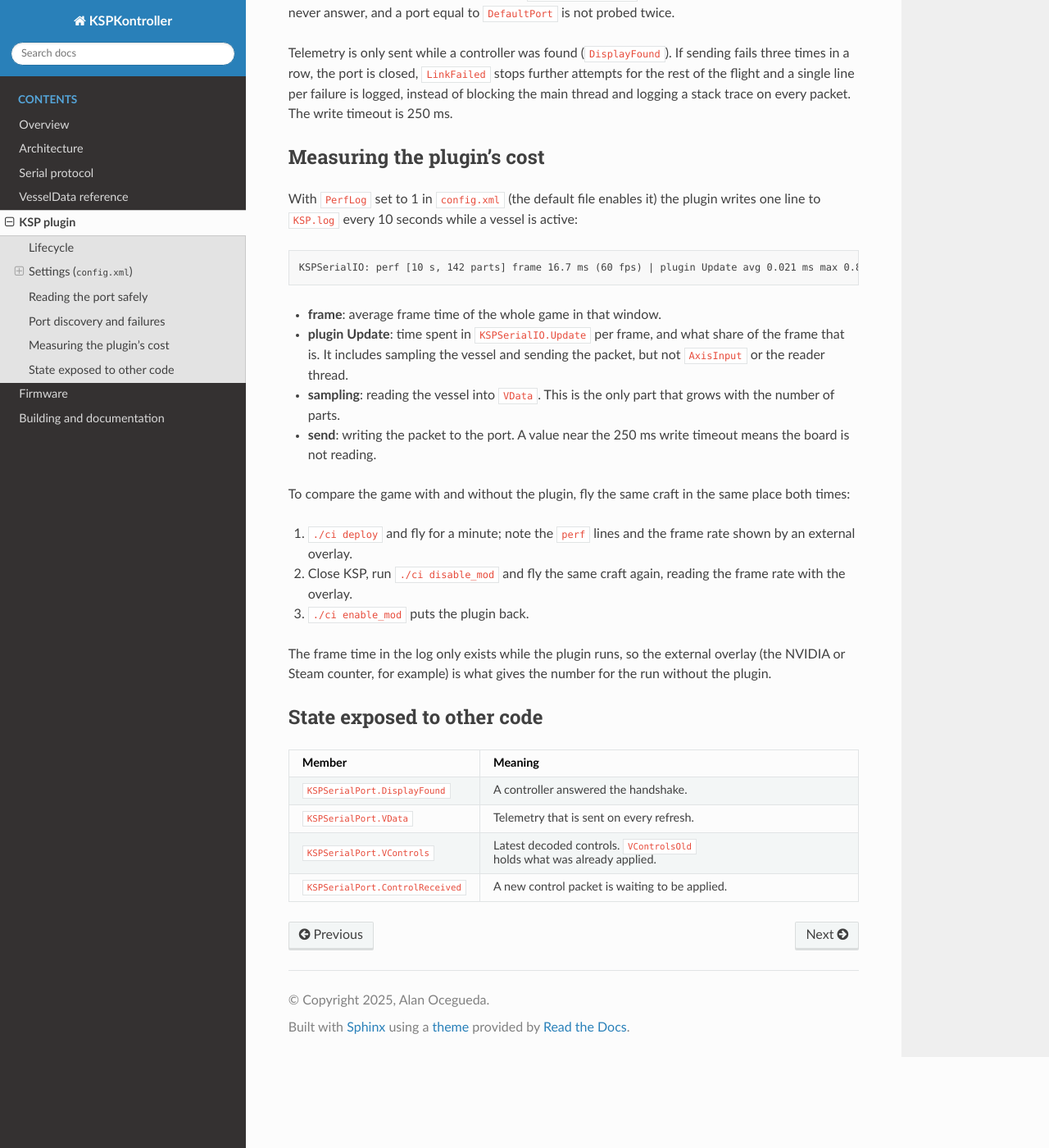
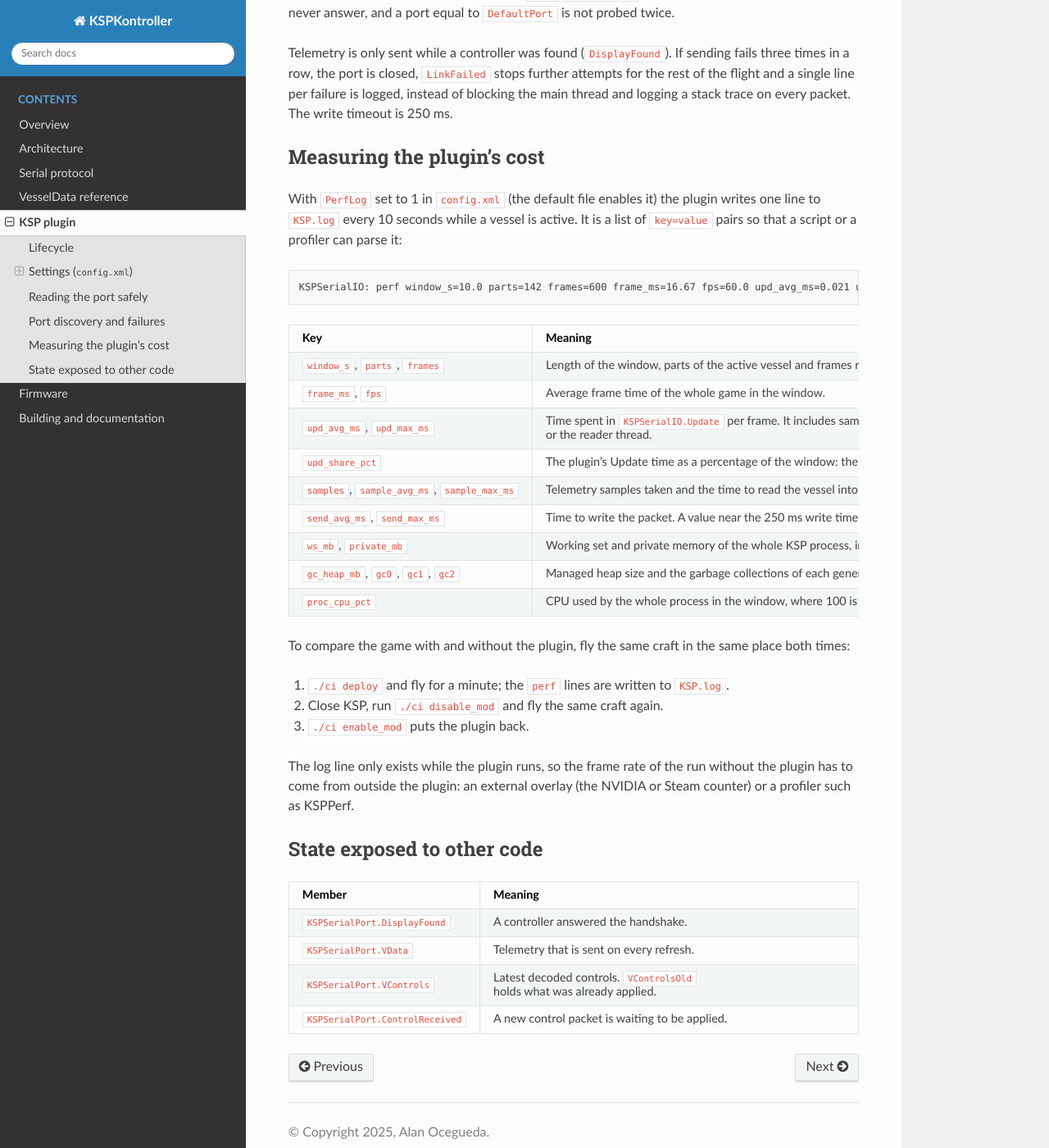
Before and after one commit to AlaNLrdE/KSPKontroller, a Sphinx documentation site: the page built from docs/plugin.rst, in a window 1280 px wide and 1400 px high, scrolled down 1515 px. Shown: the whole window at 82% size. Built offline with Sphinx 7.4.7 and the Read the Docs theme 3.1.0, drawn with Linux system fonts in a browser that asks for light colours.

Commit message:
Log memory, GC and CPU in the plugin perf line, as key=value pairs
The performance line is now meant to be analysed after the run from KSP.log, with the profiling tools of the other agent, instead of with a separate script. Every 10 s it lists the frame time, plugin Update/sampling/send costs, process working set and private memory, managed heap, GC collections per generation and process CPU, as key=value pairs so it can be parsed. Version 0.19.3.3.

Co-Authored-By: Claude Sonnet 5.5 <noreply@anthropic.com>

```diff
--- a/docs/plugin.rst
+++ b/docs/plugin.rst
@@ -96,27 +96,49 @@ Measuring the plugin's cost
 ---------------------------
 
 With ``PerfLog`` set to 1 in ``config.xml`` (the default file enables it) the plugin writes one line to
-``KSP.log`` every 10 seconds while a vessel is active:
+``KSP.log`` every 10 seconds while a vessel is active. It is a list of ``key=value`` pairs so that a
+script or a profiler can parse it:
 
 .. code-block:: text
 
-   KSPSerialIO: perf [10 s, 142 parts] frame 16.7 ms (60 fps) | plugin Update avg 0.021 ms max 0.85 ms = 0.13% of frame | sampling 50 x avg 0.310 ms max 0.85 ms | send avg 0.004 ms max 0.05 ms
+   KSPSerialIO: perf window_s=10.0 parts=142 frames=600 frame_ms=16.67 fps=60.0 upd_avg_ms=0.021 upd_max_ms=0.85 upd_share_pct=0.126 samples=50 sample_avg_ms=0.310 sample_max_ms=0.85 send_avg_ms=0.004 send_max_ms=0.05 ws_mb=27700 private_mb=28100 gc_heap_mb=1200 gc0=12 gc1=3 gc2=0 proc_cpu_pct=96
 
-* **frame**: average frame time of the whole game in that window.
-* **plugin Update**: time spent in ``KSPSerialIO.Update`` per frame, and what share of the frame that is.
-  It includes sampling the vessel and sending the packet, but not ``AxisInput`` or the reader thread.
-* **sampling**: reading the vessel into ``VData``. This is the only part that grows with the number of parts.
-* **send**: writing the packet to the port. A value near the 250 ms write timeout means the board is not
-  reading.
+.. list-table::
+   :header-rows: 1
+   :widths: 25 75
+
+   * - Key
+     - Meaning
+   * - ``window_s``, ``parts``, ``frames``
+     - Length of the window, parts of the active vessel and frames rendered in it.
+   * - ``frame_ms``, ``fps``
+     - Average frame time of the whole game in the window.
+   * - ``upd_avg_ms``, ``upd_max_ms``
+     - Time spent in ``KSPSerialIO.Update`` per frame. It includes sampling the vessel and sending the
+       packet, but not ``AxisInput`` or the reader thread.
+   * - ``upd_share_pct``
+     - The plugin's Update time as a percentage of the window: the fraction of every frame it takes.
+   * - ``samples``, ``sample_avg_ms``, ``sample_max_ms``
+     - Telemetry samples taken and the time to read the vessel into ``VData``. This is the only part
+       that grows with the number of parts.
+   * - ``send_avg_ms``, ``send_max_ms``
+     - Time to write the packet. A value near the 250 ms write timeout means the board is not reading.
+   * - ``ws_mb``, ``private_mb``
+     - Working set and private memory of the whole KSP process, in MB.
+   * - ``gc_heap_mb``, ``gc0``, ``gc1``, ``gc2``
+     - Managed heap size and the garbage collections of each generation during the window.
+   * - ``proc_cpu_pct``
+     - CPU used by the whole process in the window, where 100 is one full core.
 
 To compare the game with and without the plugin, fly the same craft in the same place both times:
 
-#. ``./ci deploy`` and fly for a minute; note the ``perf`` lines and the frame rate shown by an external overlay.
-#. Close KSP, run ``./ci disable_mod`` and fly the same craft again, reading the frame rate with the overlay.
+#. ``./ci deploy`` and fly for a minute; the ``perf`` lines are written to ``KSP.log``.
+#. Close KSP, run ``./ci disable_mod`` and fly the same craft again.
 #. ``./ci enable_mod`` puts the plugin back.
 
-The frame time in the log only exists while the plugin runs, so the external overlay (the NVIDIA or Steam
-counter, for example) is what gives the number for the run without the plugin.
+The log line only exists while the plugin runs, so the frame rate of the run without the plugin has to
+come from outside the plugin: an external overlay (the NVIDIA or Steam counter) or a profiler such as
+KSPPerf.
 
 State exposed to other code
 ---------------------------
```
Also changed, not shown: KSPSerialIO/CHANGELOG.md, 2 other files.
